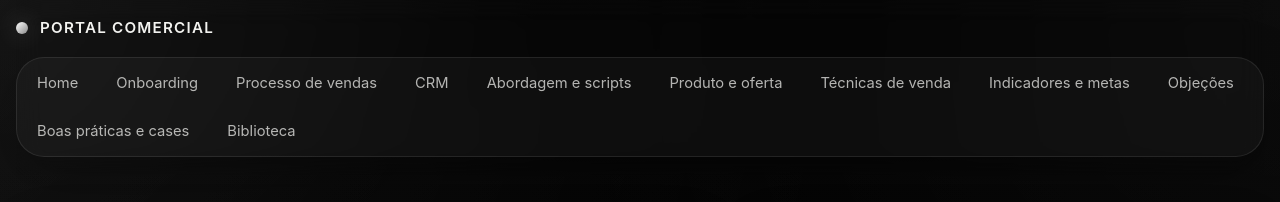
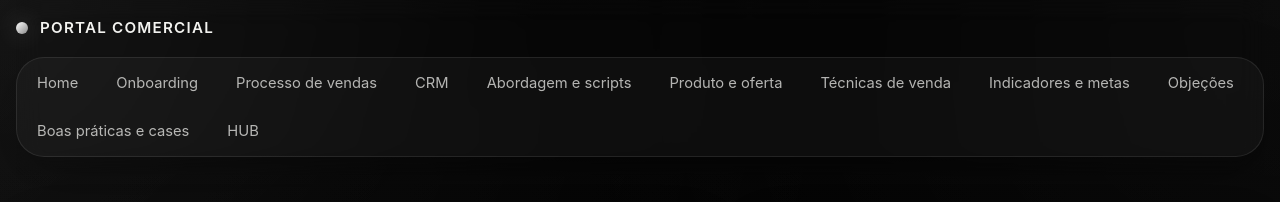
Before and after one commit to Jonatas-F/onbording_comercial, a React (Vite) app: page / in a window 1280 px wide. Shown: the top 202 px of the page. Built offline with nearby package versions, Linux system fonts and the light colour scheme.

Commit message:
feat: altera item Biblioteca para HUB no menu

```diff
--- a/src/components/layout/AppHeader.jsx
+++ b/src/components/layout/AppHeader.jsx
@@ -11,7 +11,7 @@ const navigationLinks = [
   { to: '/indicadores-metas', label: 'Indicadores e metas' },
   { to: '/objecoes', label: 'Objeções' },
   { to: '/boas-praticas-cases', label: 'Boas práticas e cases' },
-  { to: '/biblioteca', label: 'Biblioteca' },
+  { to: '/biblioteca', label: 'HUB' },
 ]
 
 export default function AppHeader() {
```
